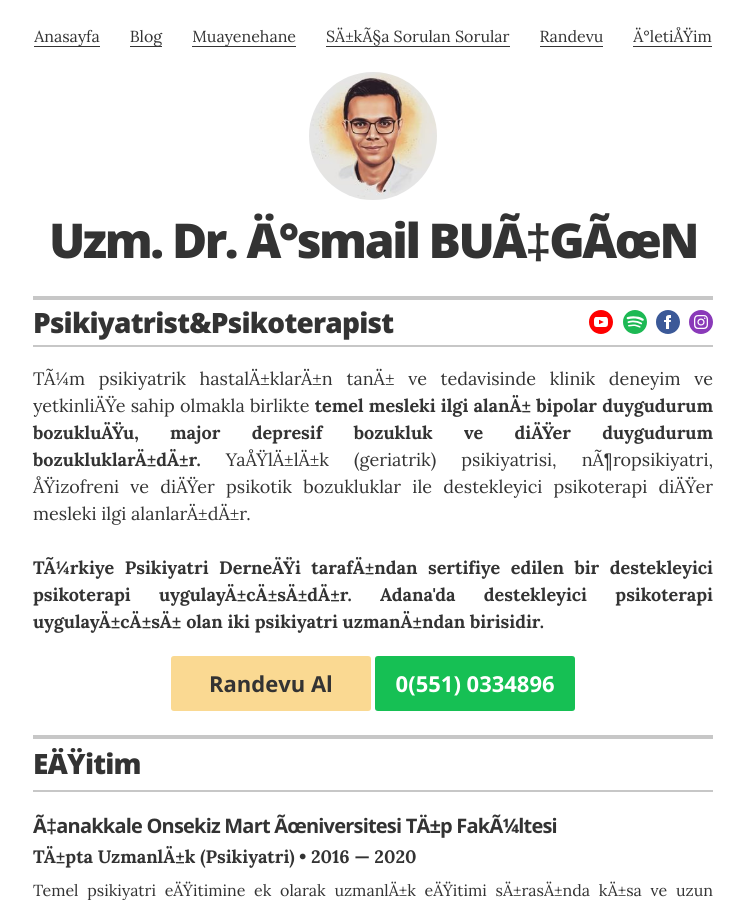
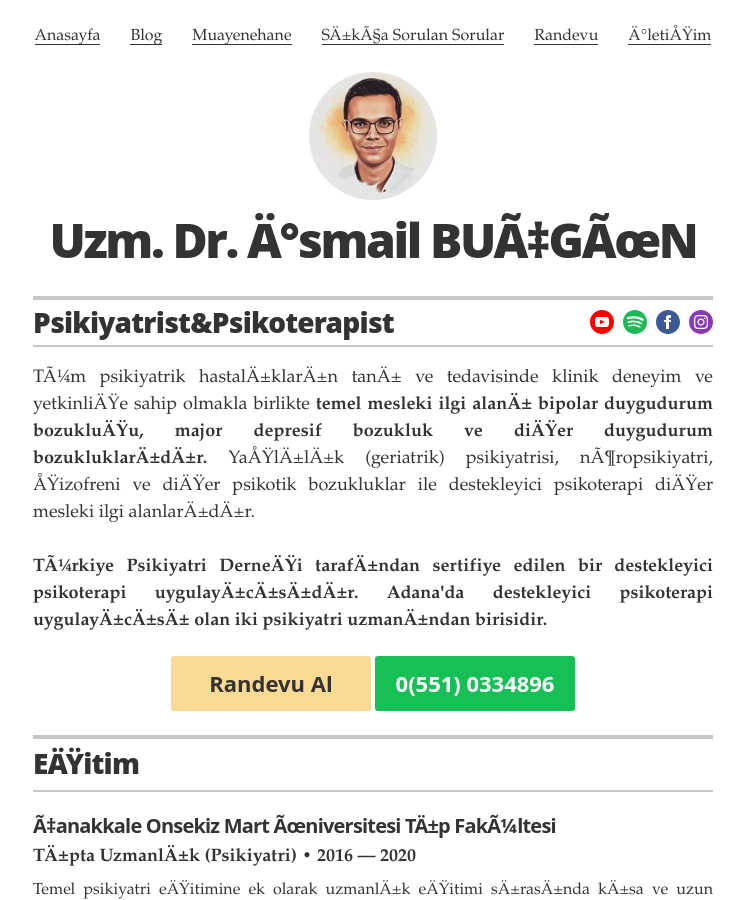
Before and after one commit to ibucgun/ibucgun.github.io, a Jekyll site: the page built from index.html, in a window 1280 px wide and 900 px high. Shown: the whole window, without its empty margins (267-1011 px from the left). Built offline with Jekyll 4.4.1, drawn with Linux system fonts in a browser that asks for light colours.

Commit message:
Update head.html

```diff
--- a/_includes/head.html
+++ b/_includes/head.html
@@ -16,10 +16,7 @@
 
   <title>{% if page.title %}Uzm. Dr. İsmail BUÇGÜN • {{ page.title }}{% else %}{{ site.title }}{% endif %}</title>
 
-  <!-- Google font typography settings - defined in _config.yml -->
-  {% if site.resume_theme == 'default' %}
-  <link href='https://fonts.googleapis.com/css?family=Lora:400,700|Open+Sans:400,300,800,700&display=swap' onload="this.onload=null;this.rel='stylesheet'" rel="preload" as="style" type='text/css'>
-  {% endif %}
+
 
 
   <meta itemprop="description" name="description" content="{% if page.description %}{{ page.description | truncate: 160 }}{% else %}{{ site.description | truncate: 160  }}{% endif %}" />
```
